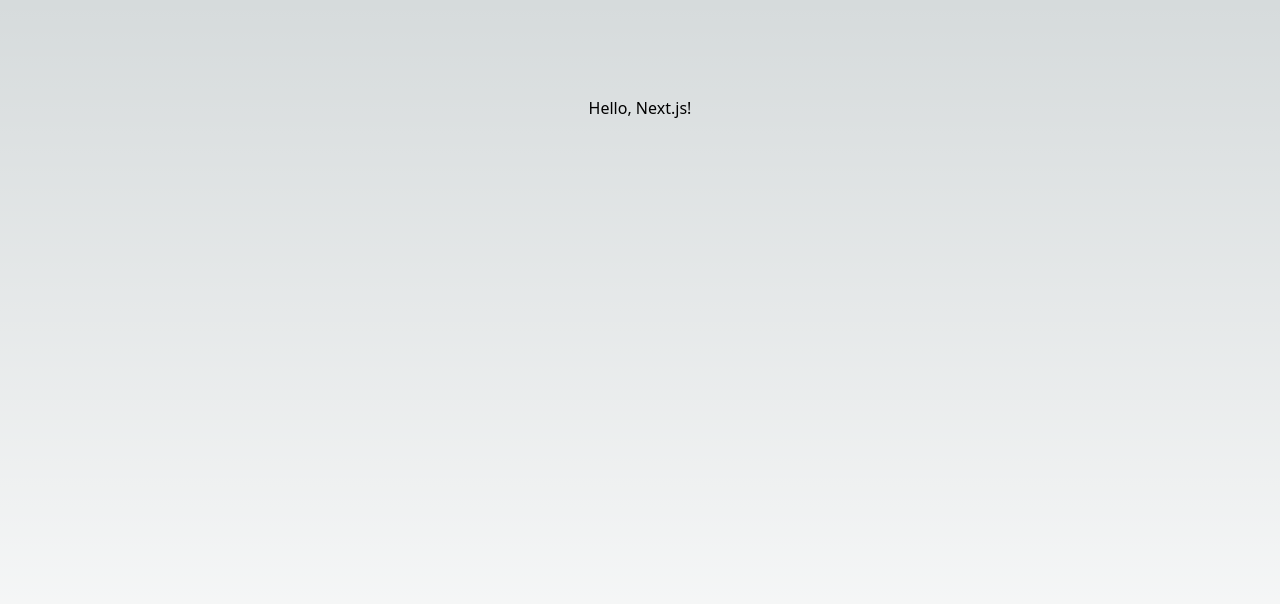
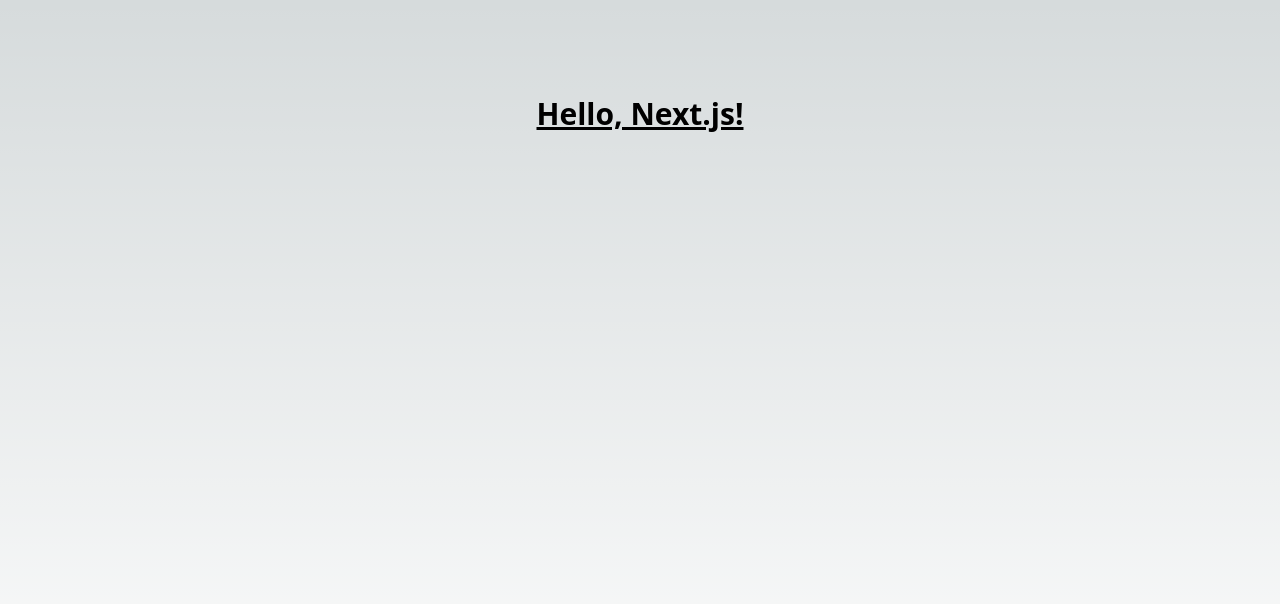
Before and after one commit to HyperBit-IT/Website, a Next.js app: page / in a window 1280 px wide. Shown: the top 604 px of the page. Built offline with nearby package versions, Linux system fonts and the light colour scheme.

Commit message:
added Tailwind

```diff
--- /dev/null
+++ b/postcss.config.js
@@ -0,0 +1,6 @@
+module.exports = {
+  plugins: {
+    tailwindcss: {},
+    autoprefixer: {},
+  },
+}
--- /dev/null
+++ b/tailwind.config.js
@@ -0,0 +1,12 @@
+/** @type {import('tailwindcss').Config} */
+module.exports = {
+  content: [
+    "./app/**/*.{js,ts,jsx,tsx}", // Note the addition of the `app` directory.
+    "./pages/**/*.{js,ts,jsx,tsx}",
+    "./components/**/*.{js,ts,jsx,tsx}",
+  ],
+  theme: {
+    extend: {},
+  },
+  plugins: [],
+}
```
